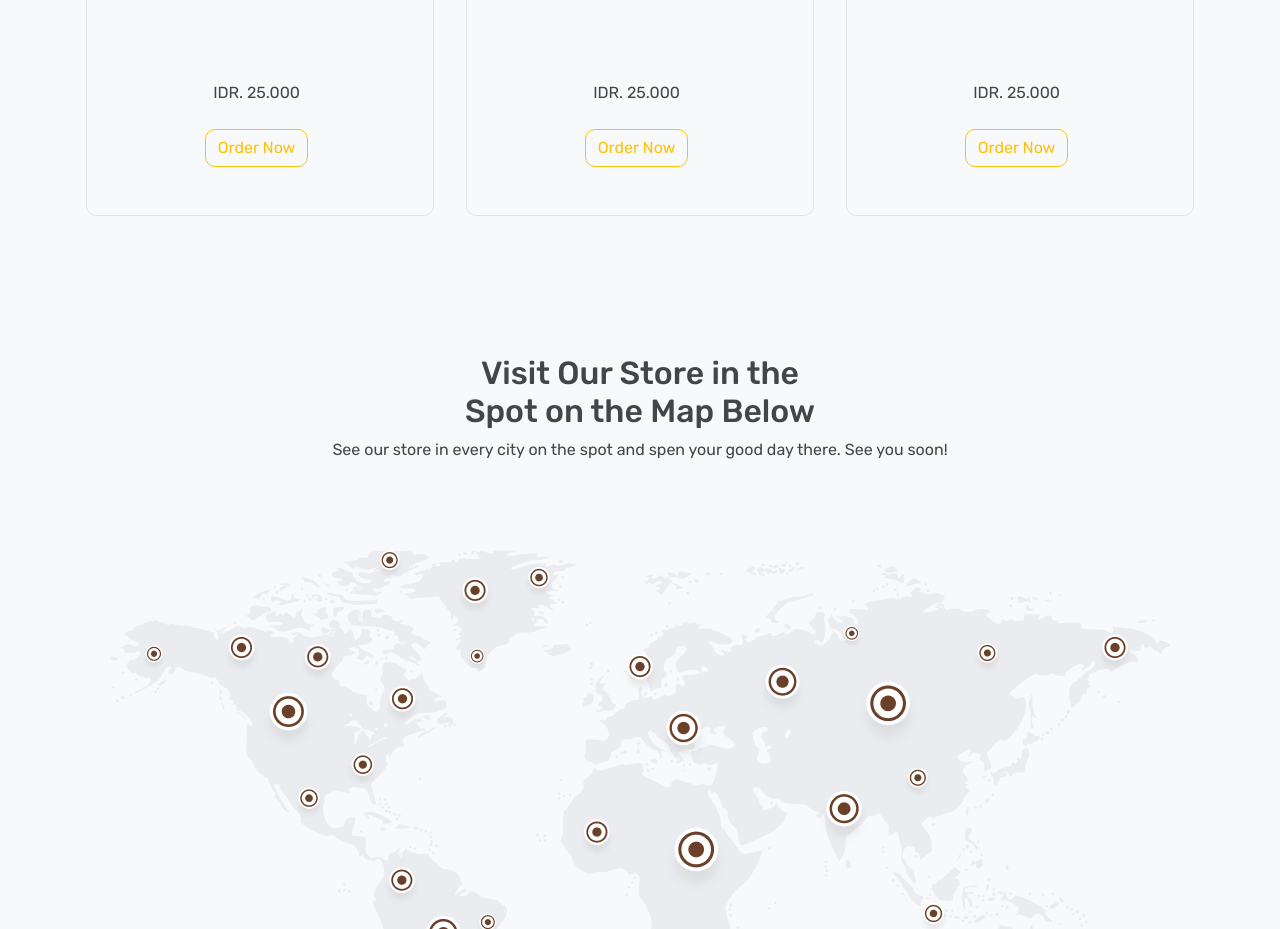
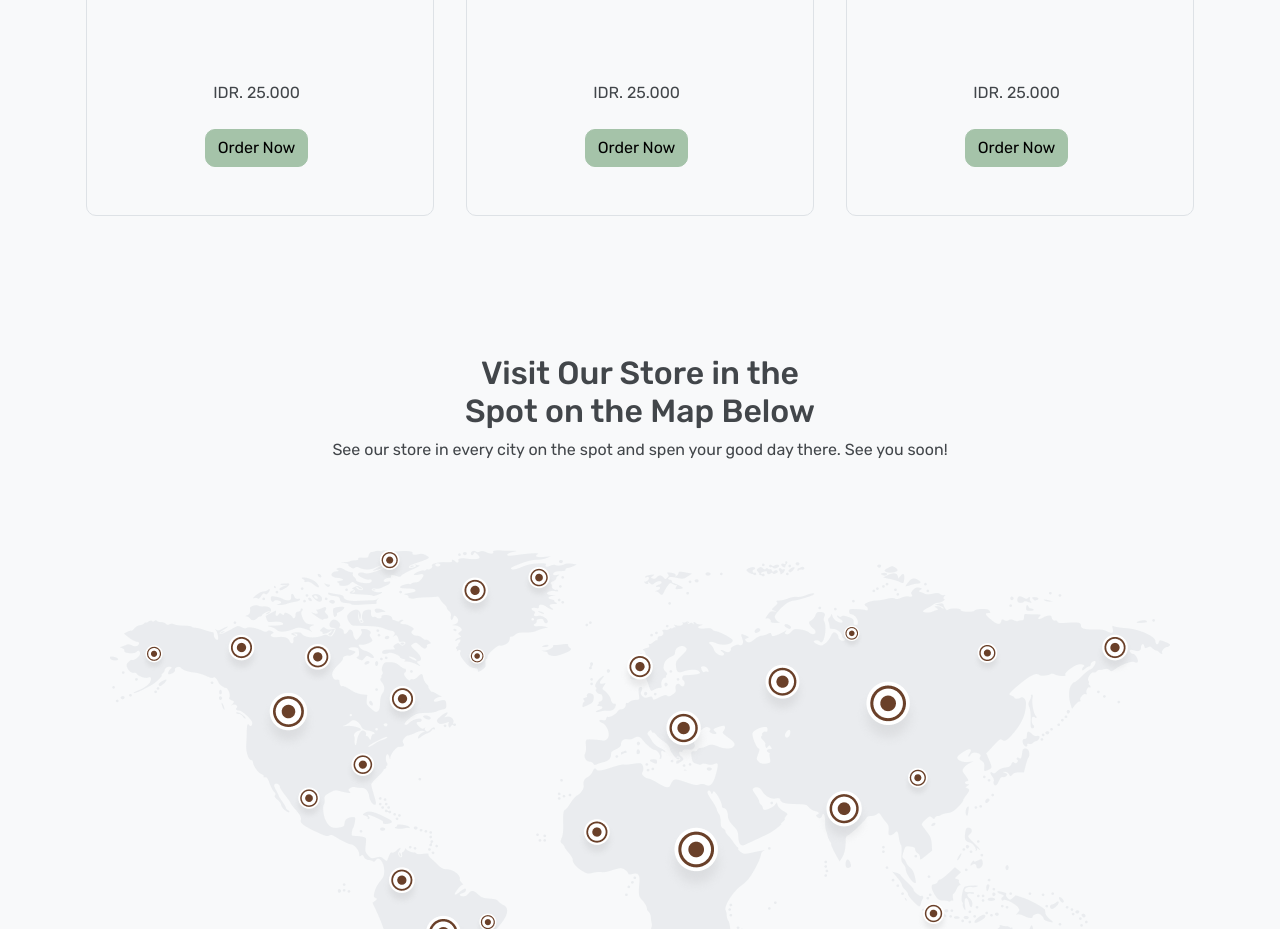
Before and after one commit to aviantofan/black-dragon-coffeeshop-frontend, a React (Create React App) app: page /admin in a window 1280 px wide. Shown: the part 2320-3249 px from the top of the page. Built offline with nearby package versions, Linux system fonts and the light colour scheme.

Commit message:
feat: add btn secondary for order now

```diff
--- a/src/pages/HomeAdmin.js
+++ b/src/pages/HomeAdmin.js
@@ -106,7 +106,7 @@ const HomeAdmin = () => {
                 </div>
                 <div className='text-center order'>
                   <div className='price py-4'>IDR. 25.000</div>
-                  <button className='btn btn-outline-warning mb-5'>Order Now</button>
+                  <button className='btn btn-secondary mb-5'>Order Now</button>
                 </div>
               </div>
             </div>
@@ -125,7 +125,7 @@ const HomeAdmin = () => {
                 </div>
                 <div className='text-center order'>
                   <div className='price py-4'>IDR. 25.000</div>
-                  <button className='btn btn-outline-warning mb-5'>Order Now</button>
+                  <button className='btn btn-secondary mb-5'>Order Now</button>
                 </div>
               </div>
             </div>
@@ -145,7 +145,7 @@ const HomeAdmin = () => {
                 </div>
                 <div className='text-center order'>
                   <div className='price py-4'>IDR. 25.000</div>
-                  <button className='btn btn-outline-warning mb-5'>Order Now</button>
+                  <button className='btn btn-secondary mb-5'>Order Now</button>
                 </div>
               </div>
             </div>
```
